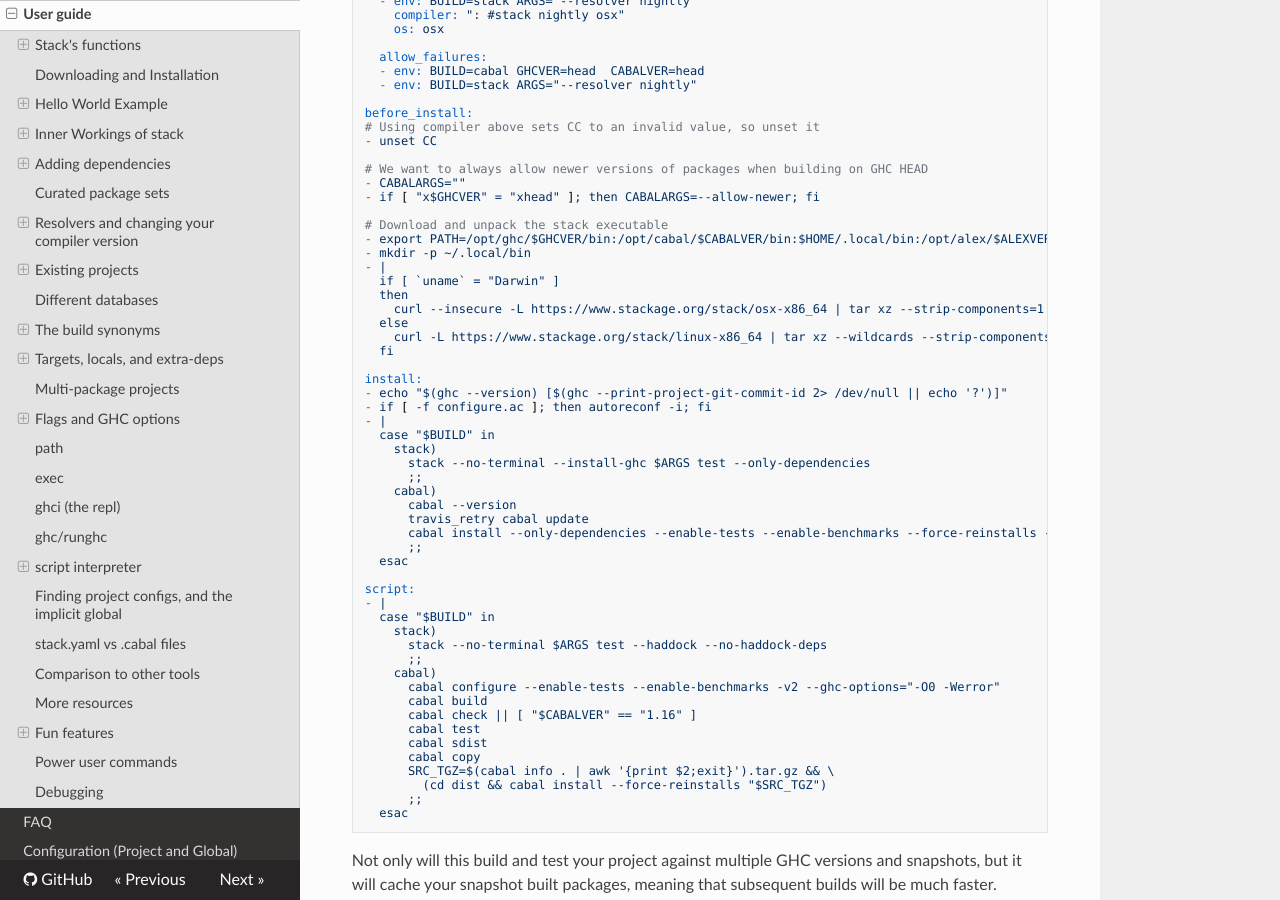
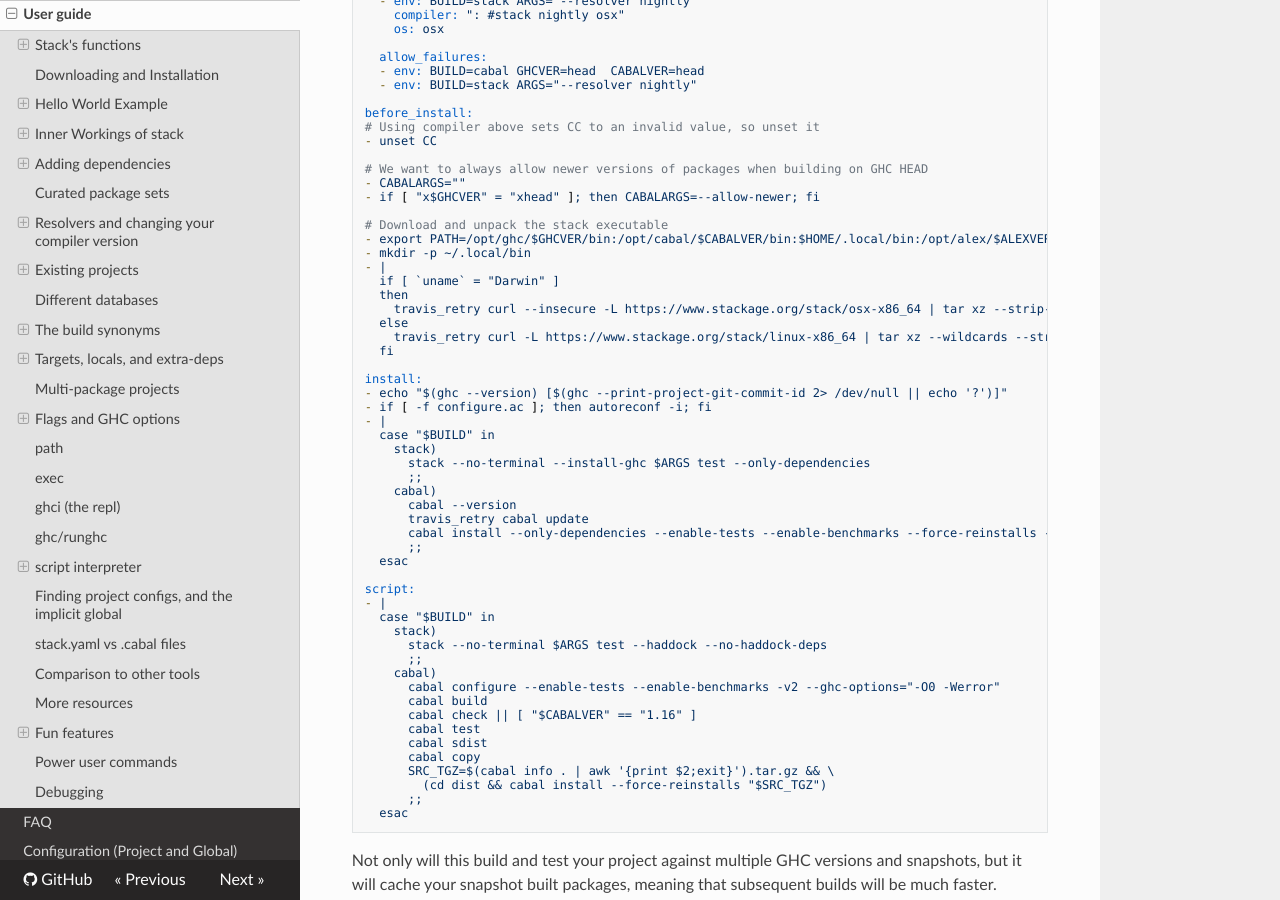
Before and after one commit to commercialhaskell/stack, an MkDocs documentation site: the page built from doc/GUIDE.md, in a window 1280 px wide and 900 px high, scrolled down 34907 px. Built offline with MkDocs 1.6.1, drawn with Linux system fonts in a browser that asks for light colours; nearby versions of some CDN libraries; old or Windows-style settings are respelled for this version of MkDocs.

Commit message:
Add travis_retry to curl calls

```diff
--- a/doc/GUIDE.md
+++ b/doc/GUIDE.md
@@ -1921,9 +1921,9 @@ before_install:
 - |
   if [ `uname` = "Darwin" ]
   then
-    curl --insecure -L https://www.stackage.org/stack/osx-x86_64 | tar xz --strip-components=1 --include '*/stack' -C ~/.local/bin
+    travis_retry curl --insecure -L https://www.stackage.org/stack/osx-x86_64 | tar xz --strip-components=1 --include '*/stack' -C ~/.local/bin
   else
-    curl -L https://www.stackage.org/stack/linux-x86_64 | tar xz --wildcards --strip-components=1 -C ~/.local/bin '*/stack'
+    travis_retry curl -L https://www.stackage.org/stack/linux-x86_64 | tar xz --wildcards --strip-components=1 -C ~/.local/bin '*/stack'
   fi
 
 install:
```
